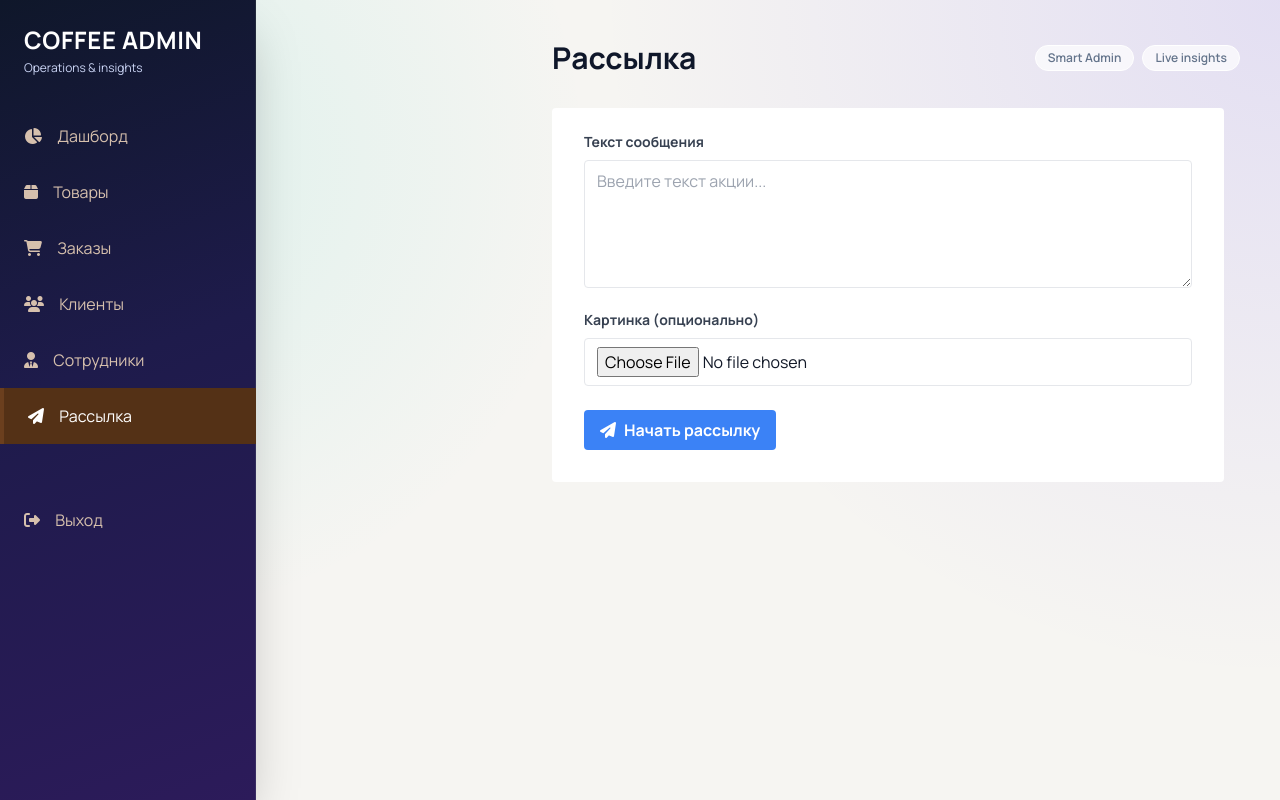
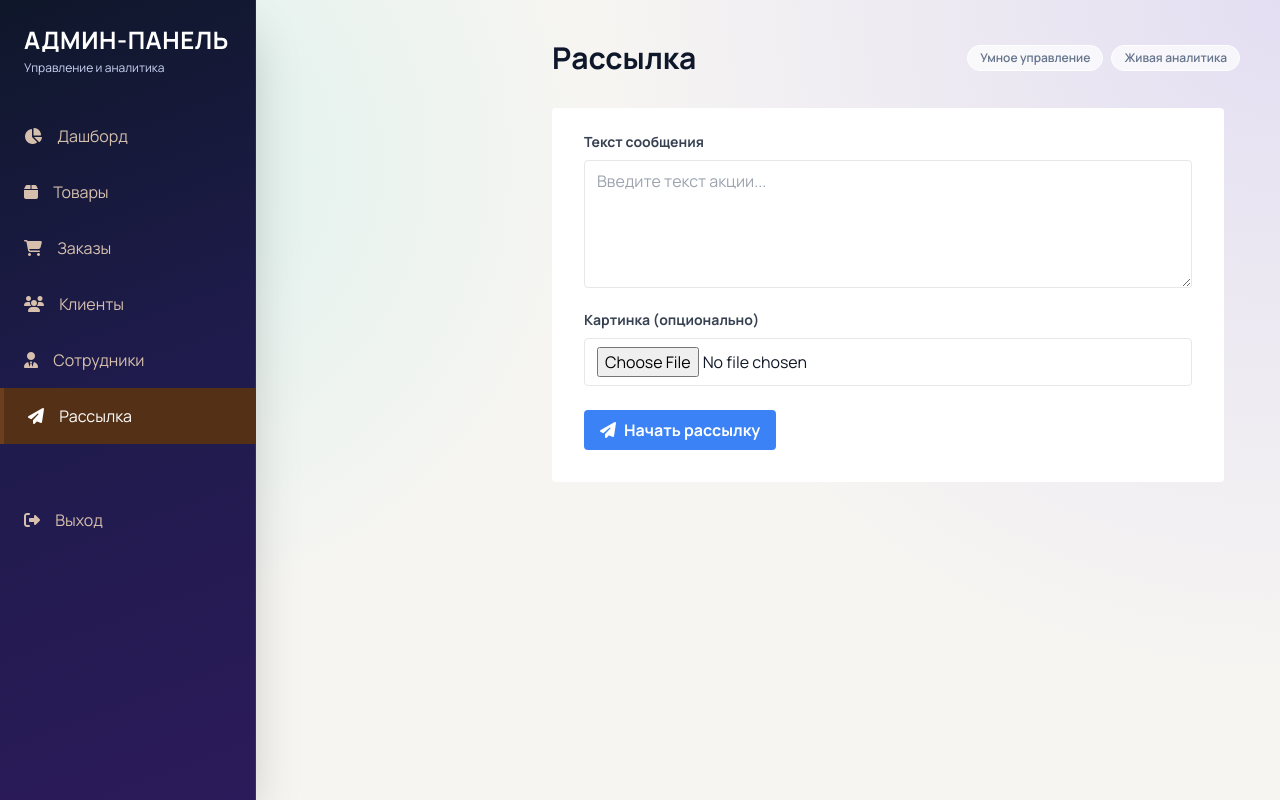
Before and after one commit to SheriAkhtamov/shop_bot, a FastAPI app: page /admin/mailing in a window 1280 px wide. Run offline with FastAPI, Linux system fonts and the light colour scheme; the visitor is signed in with stand-in values (Sample User, id 1); data comes from the database, SQL or seed files in the repository; parts of the project's set-up code (start-up, migrations or seed data) failed here and were passed over; some libraries are stand-ins or nearby versions.

Commit message:
Fix admin panel branding

```diff
--- a/app/templates/admin/base.html
+++ b/app/templates/admin/base.html
@@ -103,8 +103,8 @@
         <div class="sidebar shadow-2xl h-16 fixed bottom-0 md:relative md:h-auto z-20 w-full md:w-64 flex-shrink-0">
             <div class="md:fixed md:w-64 md:h-screen md:overflow-y-auto">
                 <div class="p-6 text-center md:text-left hidden md:block">
-                    <h1 class="text-2xl font-extrabold text-white tracking-wide">COFFEE ADMIN</h1>
-                    <p class="text-xs text-[#cbd5f5] mt-1">Operations & insights</p>
+                    <h1 class="text-2xl font-extrabold text-white tracking-wide">АДМИН-ПАНЕЛЬ</h1>
+                    <p class="text-xs text-[#cbd5f5] mt-1">Управление и аналитика</p>
                 </div>
 
                 <ul
@@ -169,15 +169,15 @@
         <div class="main-content flex-1 bg-transparent pb-24 md:pb-8 w-full md:ml-64 relative">
             <!-- Верхняя полоска (Мобильная) -->
             <div class="bg-[#0f172a] md:hidden p-4 shadow-lg flex justify-between items-center text-white">
-                <h1 class="font-bold text-lg">COFFEE ADMIN</h1>
+                <h1 class="font-bold text-lg">АДМИН-ПАНЕЛЬ</h1>
             </div>
 
             <div class="p-6 md:p-10">
                 <div class="mb-8 flex flex-col md:flex-row md:items-center md:justify-between gap-3">
                     <h3 class="text-3xl font-bold text-[#0f172a]">{% block header %}Панель управления{% endblock %}</h3>
                     <div class="flex items-center gap-2 text-xs font-semibold text-[#64748b]">
-                        <span class="px-3 py-1 rounded-full bg-white/70 border border-white">Smart Admin</span>
-                        <span class="px-3 py-1 rounded-full bg-white/70 border border-white">Live insights</span>
+                        <span class="px-3 py-1 rounded-full bg-white/70 border border-white">Умное управление</span>
+                        <span class="px-3 py-1 rounded-full bg-white/70 border border-white">Живая аналитика</span>
                     </div>
                 </div>
 
```
